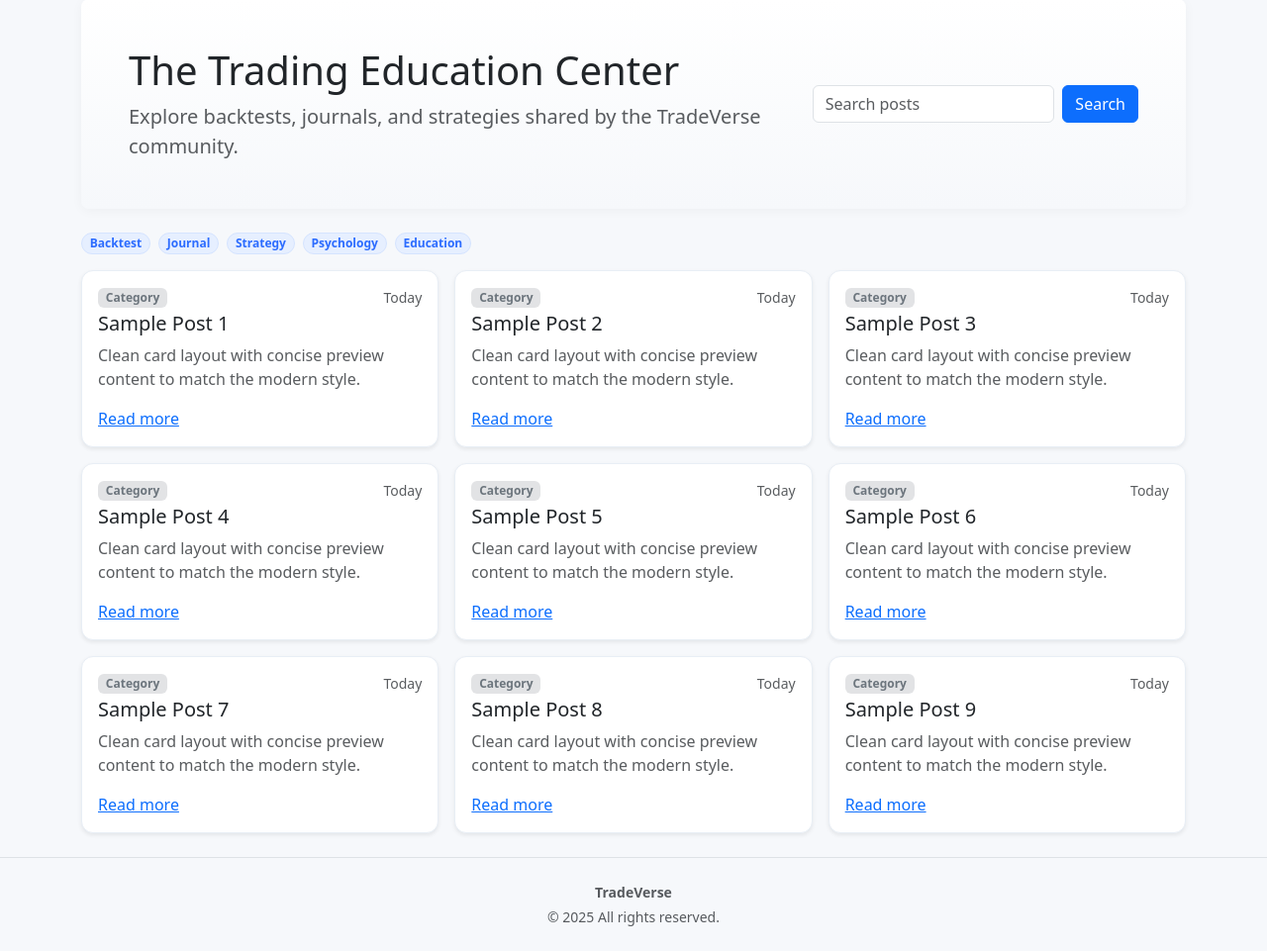
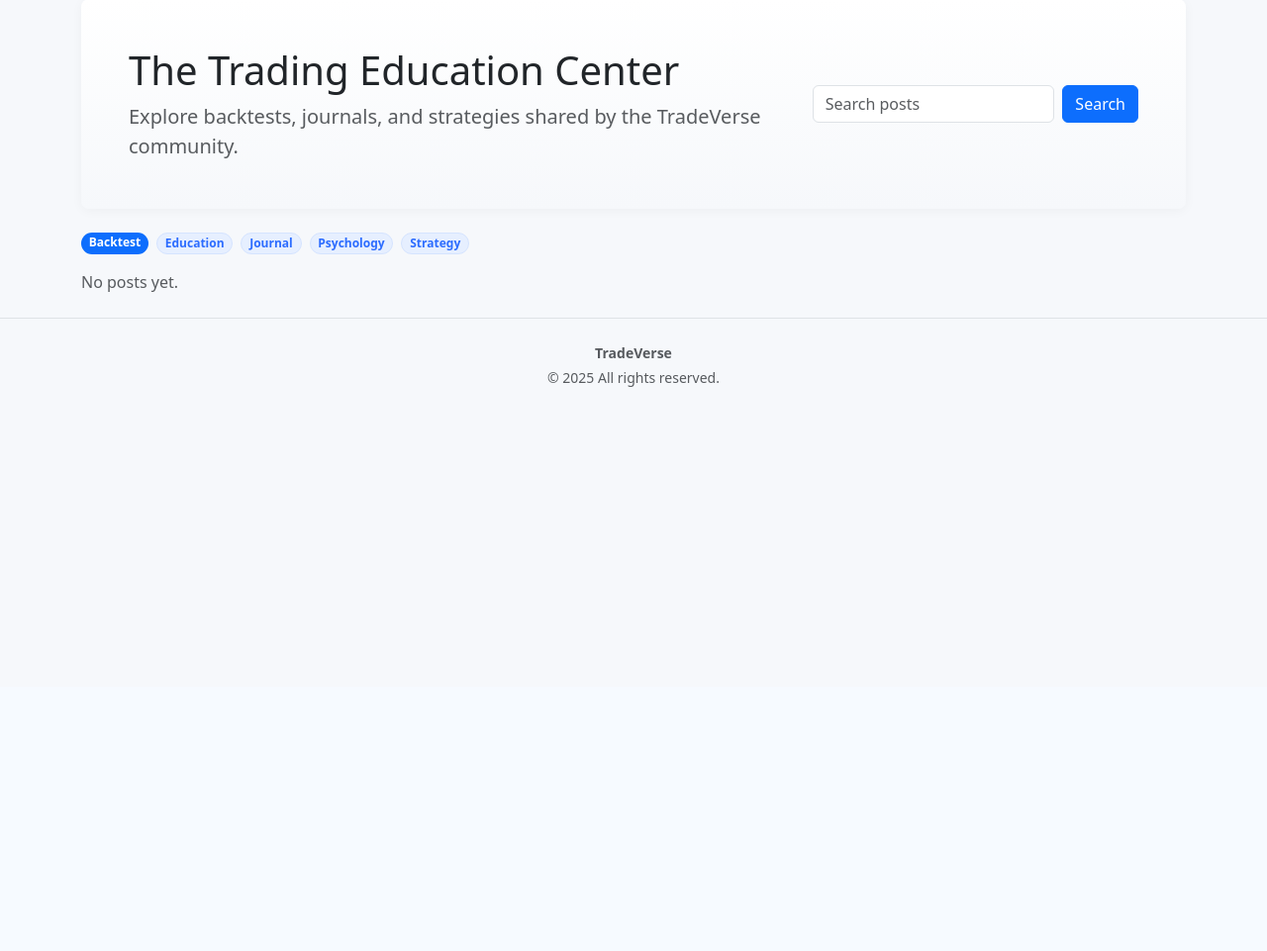
Before and after one commit to samusdtt/trade-verse, a Flask app: page /?category=Backtest in a window 1280 px wide. Shown: the part 106-1067 px from the top of the page at 99% size. After the commit the page ends 497 px from the top, so only its background shows below. Run offline with Flask 3, Linux system fonts and the light colour scheme; parts of the project's set-up code (start-up, migrations or seed data) failed here and were passed over.

Commit message:
Add category model, seed categories, and update index page with category filtering
Co-authored-by: msa11team <msa11team@gmail.com>

```diff
--- a/tradeverse/main/routes.py
+++ b/tradeverse/main/routes.py
@@ -1,11 +1,18 @@
-from flask import Blueprint, render_template
+from flask import Blueprint, render_template, request
+from ..models import Category, Post
 
 main_bp = Blueprint("main", __name__)
 
 
 @main_bp.route("/")
 def index():
-	return render_template("index.html")
+	selected_category = request.args.get("category")
+	search_query = request.args.get("q", "").strip()
+
+	categories = Category.query.order_by(Category.name.asc()).all()
+	# Placeholder: posts list not implemented yet; pass empty.
+	posts = []
+	return render_template("index.html", categories=categories, selected_category=selected_category, q=search_query, posts=posts)
 
 
 @main_bp.route("/about")
--- a/tradeverse/templates/base.html
+++ b/tradeverse/templates/base.html
@@ -23,11 +23,16 @@
 					<li class="nav-item dropdown">
 						<a class="nav-link dropdown-toggle" href="#" id="categoriesDropdown" role="button" data-bs-toggle="dropdown" aria-expanded="false">Categories</a>
 						<ul class="dropdown-menu">
-							<li><a class="dropdown-item" href="#">Backtest</a></li>
-							<li><a class="dropdown-item" href="#">Journal</a></li>
-							<li><a class="dropdown-item" href="#">Strategy</a></li>
-							<li><a class="dropdown-item" href="#">Psychology</a></li>
-							<li><a class="dropdown-item" href="#">Education</a></li>
+							{% for cat in (categories if categories is defined else []) %}
+							<li><a class="dropdown-item" href="{{ url_for('main.index', category=cat.name) }}">{{ cat.name }}</a></li>
+							{% endfor %}
+							{% if categories is not defined %}
+							<li><a class="dropdown-item" href="{{ url_for('main.index', category='Backtest') }}">Backtest</a></li>
+							<li><a class="dropdown-item" href="{{ url_for('main.index', category='Journal') }}">Journal</a></li>
+							<li><a class="dropdown-item" href="{{ url_for('main.index', category='Strategy') }}">Strategy</a></li>
+							<li><a class="dropdown-item" href="{{ url_for('main.index', category='Psychology') }}">Psychology</a></li>
+							<li><a class="dropdown-item" href="{{ url_for('main.index', category='Education') }}">Education</a></li>
+							{% endif %}
 						</ul>
 					</li>
 					<li class="nav-item"><a class="nav-link" href="{{ url_for('main.about') }}">About</a></li>
--- a/tradeverse/templates/index.html
+++ b/tradeverse/templates/index.html
@@ -8,8 +8,9 @@
 				<p class="lead text-muted mb-0">Explore backtests, journals, and strategies shared by the TradeVerse community.</p>
 			</div>
 			<div class="col-lg-4">
-				<form class="d-flex" method="get" action="#">
-					<input class="form-control me-2" type="search" placeholder="Search posts" aria-label="Search">
+				<form class="d-flex" method="get" action="{{ url_for('main.index') }}">
+					<input class="form-control me-2" type="search" name="q" value="{{ q or '' }}" placeholder="Search posts" aria-label="Search">
+					{% if selected_category %}<input type="hidden" name="category" value="{{ selected_category }}">{% endif %}
 					<button class="btn btn-primary" type="submit">Search</button>
 				</form>
 			</div>
@@ -18,28 +19,28 @@
 </section>
 
 <div class="mb-3 d-flex flex-wrap gap-2">
-	<span class="badge rounded-pill bg-primary-soft">Backtest</span>
-	<span class="badge rounded-pill bg-primary-soft">Journal</span>
-	<span class="badge rounded-pill bg-primary-soft">Strategy</span>
-	<span class="badge rounded-pill bg-primary-soft">Psychology</span>
-	<span class="badge rounded-pill bg-primary-soft">Education</span>
+	{% for cat in categories %}
+		<a class="badge rounded-pill {% if selected_category==cat.name %}bg-primary{% else %}bg-primary-soft{% endif %} text-decoration-none" href="{{ url_for('main.index', category=cat.name, q=q) }}">{{ cat.name }}</a>
+	{% endfor %}
 </div>
 
 <div class="row row-cols-1 row-cols-sm-2 row-cols-lg-3 g-3">
-	{% for i in range(9) %}
+	{% for p in posts %}
 	<div class="col">
 		<article class="card h-100 shadow-sm card-hover">
 			<div class="card-body">
 				<div class="d-flex justify-content-between align-items-center mb-1">
-					<span class="badge bg-secondary-subtle text-secondary">Category</span>
-					<small class="text-muted">Today</small>
+					<span class="badge bg-secondary-subtle text-secondary">{{ p.category.name }}</span>
+					<small class="text-muted">{{ p.created_at.strftime('%b %d, %Y') }}</small>
 				</div>
-				<h2 class="h5 card-title">Sample Post {{ i + 1 }}</h2>
-				<p class="card-text text-muted">Clean card layout with concise preview content to match the modern style.</p>
+				<h2 class="h5 card-title">{{ p.title }}</h2>
+				<p class="card-text text-muted">{{ (p.content[:140] ~ '...') if p.content|length>160 else p.content }}</p>
 				<a href="#" class="stretched-link">Read more</a>
 			</div>
 		</article>
 	</div>
+	{% else %}
+	<div class="col"><div class="text-muted">No posts yet.</div></div>
 	{% endfor %}
 </div>
 {% endblock %}
```
Also changed, not shown: tradeverse/__init__.py (+7 -2 lines).
